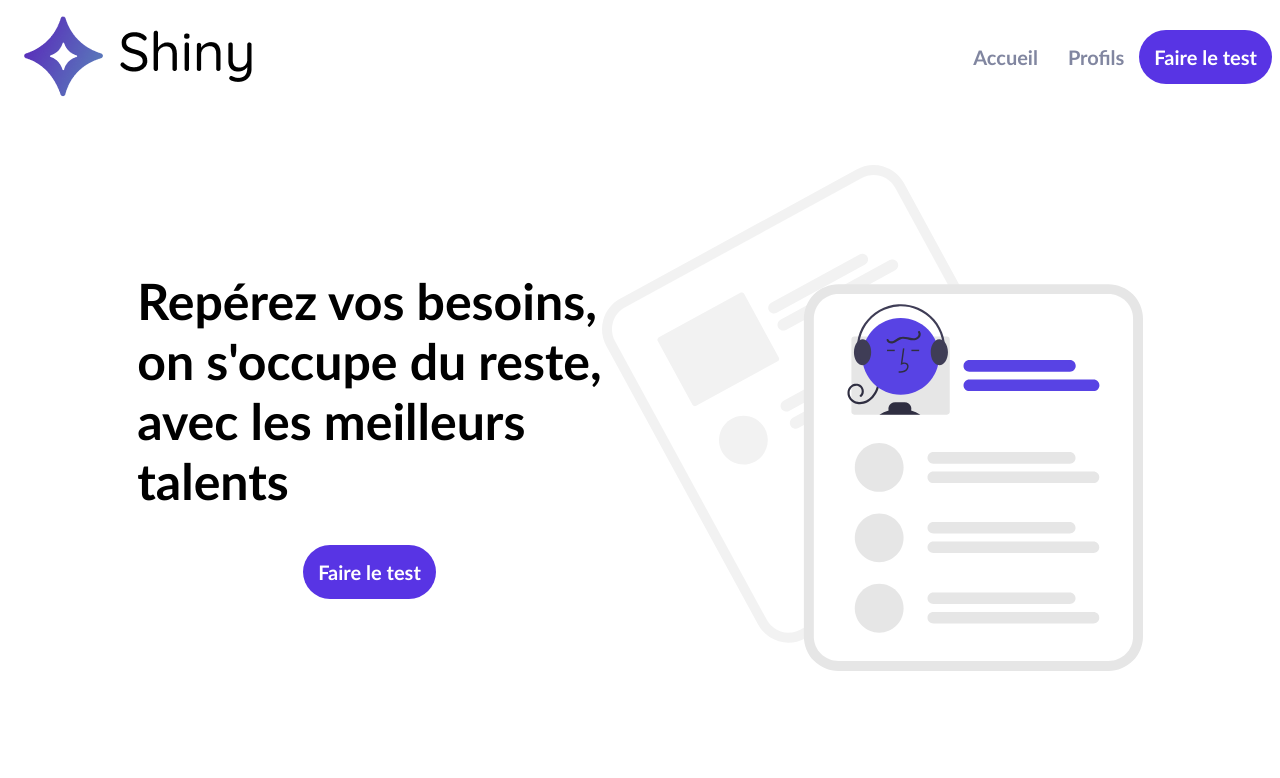
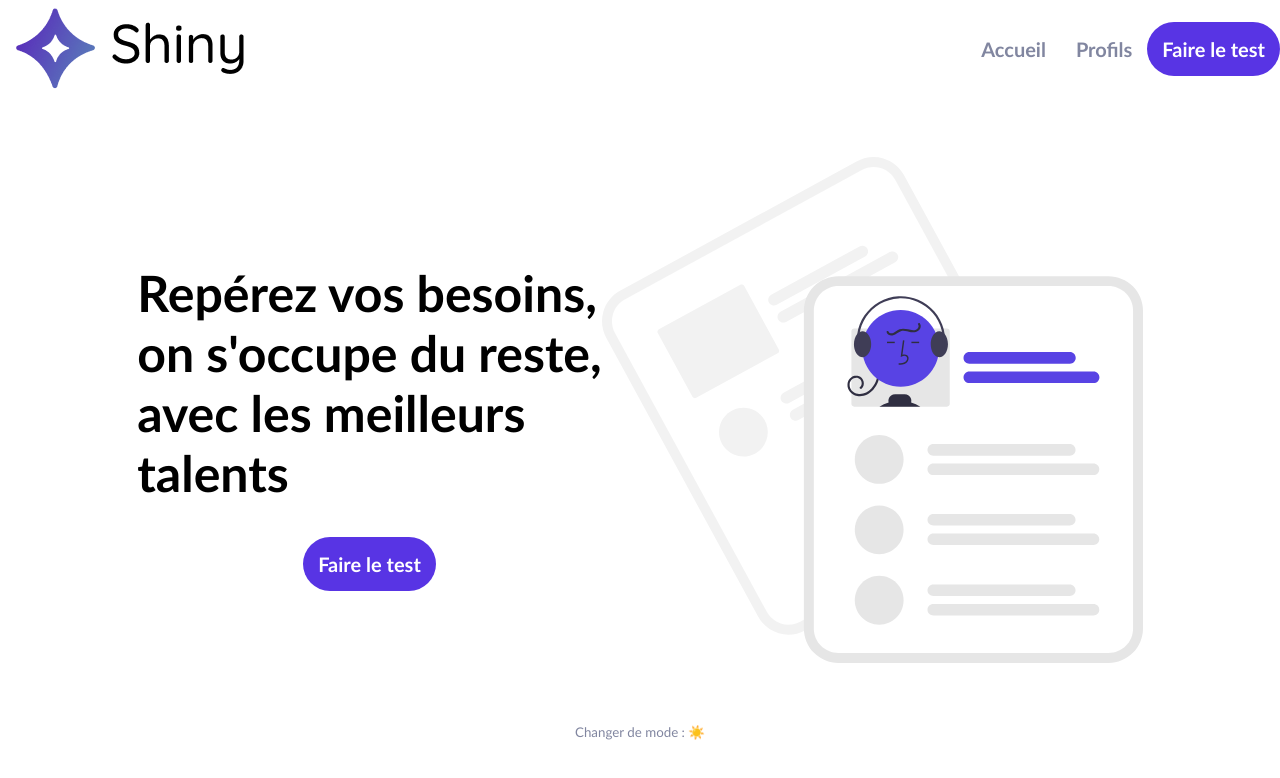
Before and after one commit to davidDC75/shiny-agency, a React (Create React App) app: page / in a window 1280 px wide. Shown: the top 778 px of the page. Built offline with nearby package versions, Linux system fonts and the light colour scheme.

Commit message:
Initiation des contexts

```diff
--- /dev/null
+++ b/src/components/Footer/index.jsx
@@ -0,0 +1,32 @@
+import styled from 'styled-components';
+import colors from '../../utils/style/colors';
+import { useContext } from 'react';
+import { ThemeContext } from '../../utils/context';
+
+const FooterContainer = styled.footer`
+    display: flex;
+    flex-direction: row;
+    align-items: center;
+    justify-content: center;
+    padding-top: 60px;
+`;
+
+const NightModeButton = styled.button`
+    background-color: transparent;
+    border: none;
+    cursor: pointer;
+    color: ${colors.secondary};
+`;
+
+function Footer() {
+    const { toggleTheme, theme } = useContext(ThemeContext);
+    return (
+        <FooterContainer>
+            <NightModeButton onClick={() => toggleTheme()}>
+                Changer de mode : {theme === 'light' ? '☀️' : '🌙'}
+            </NightModeButton>
+        </FooterContainer>
+    );
+}
+
+export default Footer;
--- a/src/index.jsx
+++ b/src/index.jsx
@@ -3,7 +3,6 @@ import React from 'react';
 // import ReactDOM from 'react-dom/client';
 import ReactDOM from 'react-dom';
 import { BrowserRouter as Router, Routes, Route } from 'react-router-dom';
-import { createGlobalStyle } from 'styled-components';
 
 // import './styles/index.css';
 // import App from './components/App';
@@ -15,14 +14,15 @@ import Survey from './pages/Survey';
 import Results from './pages/Results';
 import Freelances from './pages/Freelances';
 import Error from './components/Error';
+import Footer from './components/Footer';
+
+// On importe le contexte
+import { ThemeProvider } from './utils/context';
+import GlobalStyle from './utils/style/GlobalStyle';
+
 
 import reportWebVitals from './reportWebVitals';
 
-const GlobalStyle = createGlobalStyle`
-    div {
-        font-family: 'Trebuchet MS', Helvetica, sans-serif;
-    }
-`;
 
 // Ne fonctionne pas sous react version 17
 // const root = ReactDOM.createRoot(document.getElementById('root'));
@@ -35,6 +35,7 @@ const GlobalStyle = createGlobalStyle`
 ReactDOM.render(
     <React.StrictMode>
         <Router>
+            <ThemeProvider>
                 <GlobalStyle />
                 <Header />
                 <Routes>
@@ -44,6 +45,8 @@ ReactDOM.render(
                     <Route path="/freelances" element={<Freelances />} />
                     <Route path="*" element={<Error />} />
                 </Routes>
+                <Footer />
+            </ThemeProvider>
         </Router>
     </React.StrictMode>,
     document.getElementById('root'),
--- /dev/null
+++ b/src/utils/context/index.jsx
@@ -0,0 +1,16 @@
+import { createContext, useState } from "react";
+
+export const ThemeContext = createContext();
+
+export const ThemeProvider = ({children}) => {
+    const [theme, setTheme] = useState('light');
+    const toggleTheme = () => {
+        setTheme(theme === 'light' ? 'dark' : 'light');
+    }
+
+    return (
+        <ThemeContext.Provider value={{ theme, toggleTheme }}>
+            {children}
+        </ThemeContext.Provider>
+    )
+}
--- /dev/null
+++ b/src/utils/style/GlobalStyle.jsx
@@ -0,0 +1,22 @@
+import { useContext } from "react";
+import { ThemeContext } from "../context";
+import { createGlobalStyle } from "styled-components";
+
+const StyledGlobalStyle = createGlobalStyle`
+    * {
+        font-family: 'Trebuchet MS', Helvetica, sans-serif;
+    }
+
+    body {
+        background-color: ${({ isDarkMode }) => (isDarkMode ? 'black' : 'white')};
+        margin: 0;
+    }
+`;
+
+function GlobalStyle() {
+    const { theme } = useContext(ThemeContext);
+
+    return <StyledGlobalStyle isDarkMode={theme === 'dark'} />
+}
+
+export default GlobalStyle;
```
Also changed, not shown: 1 other file (tests, documents, lock files or other folders). Lines whose indentation alone changed are shown as unchanged.
